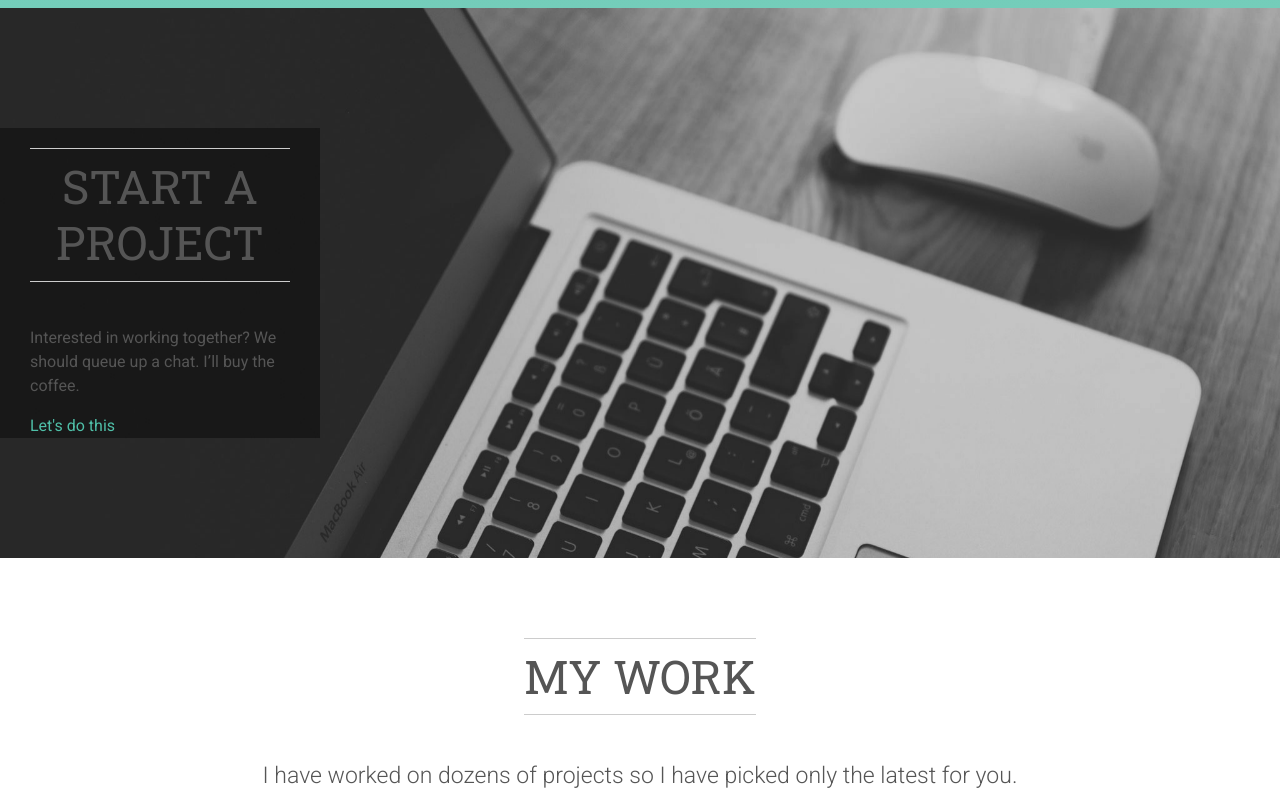
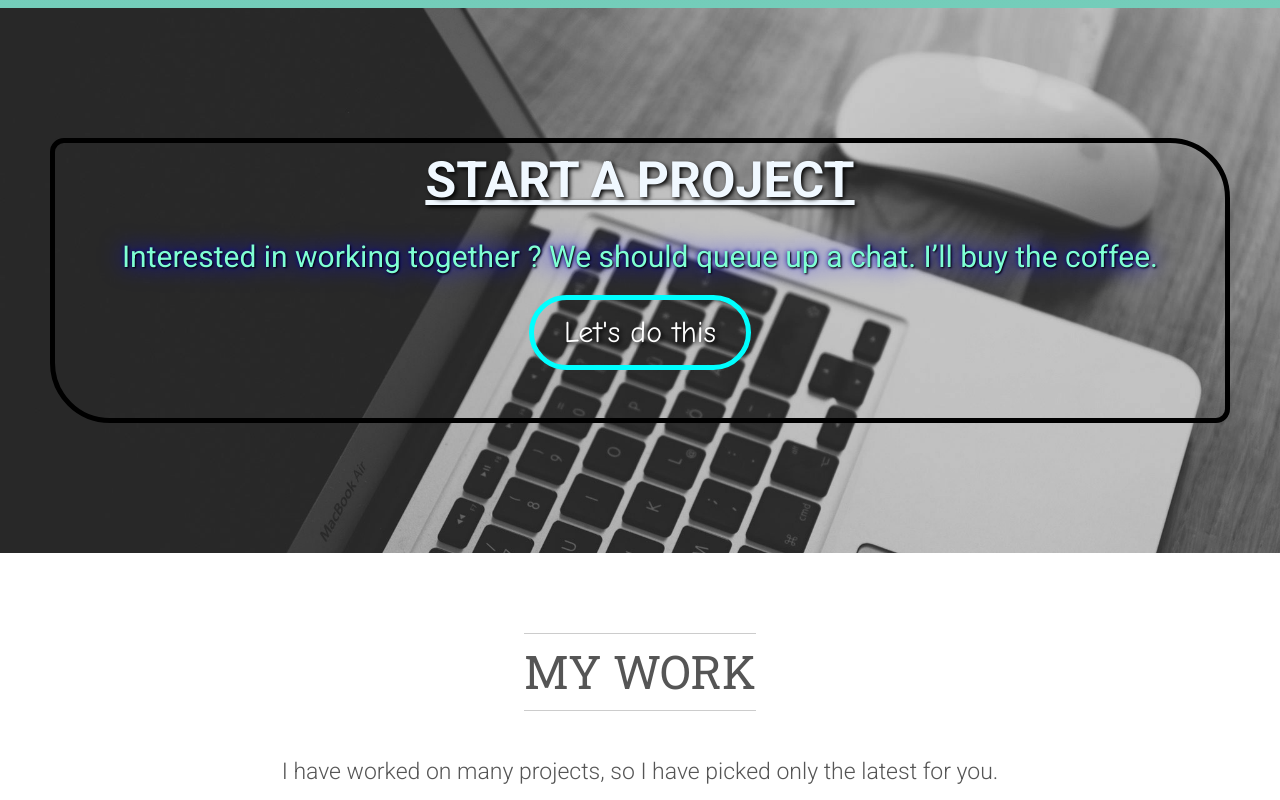
Before and after one commit to kshitiz-goel07/my_portfolio, a plain HTML site: page index.html in a window 1280 px wide. Shown: the part 2680-3480 px from the top of the page. Drawn offline with nearby package versions, Linux system fonts and the light colour scheme.

Commit message:
work with section

```diff
--- a/index.html
+++ b/index.html
@@ -29,6 +29,35 @@
     <!-- Tweaks for older IEs--><!--[if lt IE 9]>
         <script src="https://oss.maxcdn.com/html5shiv/3.7.3/html5shiv.min.js"></script>
         <script src="https://oss.maxcdn.com/respond/1.4.2/respond.min.js"></script><![endif]-->
+        <link rel="stylesheet" href="style.css" type="text/css">
+        <style>
+
+          .button{
+  border: none;
+  color: white;
+  padding: 10px 30px;
+  text-align: center;
+  display: inline-block;
+  font-size: 30px;
+  transition-duration: 0.4s;
+  cursor: pointer;
+  border-radius: 46px;
+  font-family: Comic Sans MS, cursive, sans-serif;
+  text-shadow: 2px 2px 4px #000000;
+}
+
+.button1 {
+    /* background-color: ; */
+    color: white;
+    border: 5px solid #00ffff;
+  }
+
+  .button1:hover {
+    background-color: #80ffff;
+    color: black;
+  }
+
+        </style>
   </head>
   <body>
     <!-- Reference item-->
@@ -148,48 +177,18 @@
 
     <!-- Statistics-->
     <section id="statistics" data-dir="up" style="background: url(&quot;img/parallax.jpg&quot;);" class="statistics-section text-white parallax parallax">
-      <!-- <div class="container">
-        <div class="row showcase text-center">  -->
-          <div data-animate="fadeInUp" class="col-lg-3 col-md-6">
-            <!-- <div class="item">
-              <div class="icon"><i class="fa fa-align-justify"></i></div>
-              <h5 class="text-400 mt-4 text-uppercase"><span class="counter">120</span><br>Websites</h5>
-            </div>
-          </div>
-          <div data-animate="fadeInUp" class="col-lg-3 col-md-6">
-            <div class="item">
-              <div class="icon"><i class="fa fa-users"></i></div>
-              <h5 class="text-400 mt-4 text-uppercase"><span class="counter">50</span><br>Satisfied Clients</h5>
-            </div>
-          </div>
-          <div data-animate="fadeInUp" class="col-lg-3 col-md-6">
-            <div class="item">
-              <div class="icon"><i class="fa fa-copy"></i></div>
-              <h5 class="text-400 mt-4 text-uppercase"><span class="counter">320</span><br>Projects</h5>
-            </div>
-          </div>
-          <div data-animate="fadeInUp" class="col-lg-3 col-md-6">
-            <div class="item">
-              <div class="icon"><i class="fa fa-font"></i></div>
-              <h5 class="text-400 mt-4 text-uppercase"><span class="counter">333</span><br>Magazines and Brochures</h5>
-            </div>
-          </div> -->
-            <div class="container is-narrow">
-              <div class="box">
-                <div class="columns level">
-                  <div class="column level-item">
-                    <h1 class="title">Start a project</h1>
-                  </div>
-                  <div class="column level-item">
-                    <p>Interested in working together? We should queue up a chat. I’ll buy the coffee.</p>
-                  </div>
-                  <div class="column level-item"><a class="button is-primary is-outlined is-rounded is-medium" href="#contact">Let's do this</a></div>
-                </div>
-              </div>
-            </div>
-        <!-- </div>
-      </div> -->
-      <div class="dark-mask"></div>
+     <div data-animate="fadeInDown" style="text-align: center; box-sizing: border-box;overflow: hidden; border-radius: 14px 60px;border: 5px solid black; width: auto; height: auto; margin: 10px 50px;">
+         <div>
+         <p style="font-size: 50px; color: aliceblue; text-decoration: underline;text-shadow: 2px 2px 4px #000000;"><strong>START A PROJECT</strong></p>
+        </div>
+        <div>
+         <p style="font-size: 30px; color: aquamarine;  text-shadow: 1px 1px 2px black, 0 0 25px blue, 0 0 5px darkblue;">Interested in working together ? We should queue up a chat. I’ll buy the coffee.</p>
+        </div>
+        <div>
+          <a style="text-decoration: none;" href="#contact" class="button button1" >Let's do this</a>
+        </div>
+        <br><br>
+        </div>
     </section>
     <!--
     *** REFERENCES IMAGE ***
@@ -200,7 +199,7 @@
         <div class="col-sm-12">
           <div class="mb-5 text-center">
             <h2 data-animate="fadeInUp" class="title">My work</h2>
-            <p data-animate="fadeInUp" class="lead">I have worked on dozens of projects so I have picked only the latest for you.</p>
+            <p data-animate="fadeInUp" class="lead">I have worked on many projects, so I have picked only the latest for you.</p>
           </div>
           <ul id="filter" data-animate="fadeInUp">
             <li class="active"><a href="#" data-filter="all">All</a></li>
```
